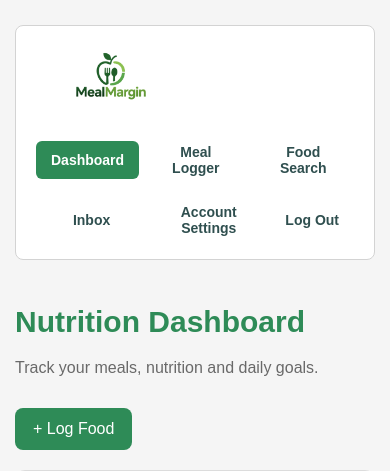
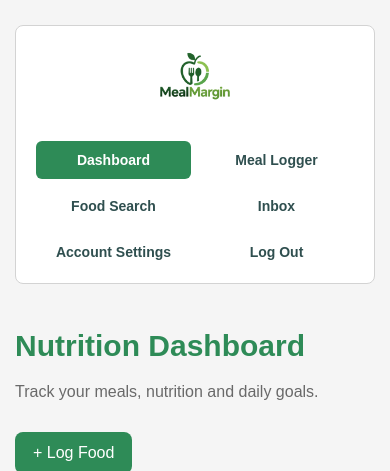
Before and after one commit to Adrian-nh-707/calorie-tracker, a Spring app: template src/main/resources/templates/dashboard.html in a window 390 px wide. Shown: the top 471 px of the page. Run offline with Thymeleaf, Linux system fonts and the light colour scheme; the template is opened without the code that fills it, so the values that code supplies are empty; some of the project's set-up classes (security, data sources, template engines, error pages and the like) are left out, and stand-ins take their place.

Commit message:
navigation and nutrition chart ui changes

```diff
--- a/src/main/resources/static/css/navigation.css
+++ b/src/main/resources/static/css/navigation.css
@@ -95,17 +95,31 @@
 }
 
 @media (max-width: 600px) {
-    .app-nav-links {
-        width: 100%;
+    .app-nav {
+        flex-direction: column;
+        align-items: stretch;
     }
 
-    .nav-link {
-        flex: 1;
-        text-align: center;
+    .app-brand {
+        display: flex;
+        justify-content: center;
+        margin-bottom: 8px;
     }
 
     .brand-logo {
         width: 150px;
         height: 75px;
     }
+
+    .app-nav-links {
+        width: 100%;
+        display: grid;
+        grid-template-columns: 1fr 1fr;
+        gap: 8px;
+    }
+
+    .nav-link {
+        text-align: center;
+        width: 100%;
+    }
 }
--- a/src/main/resources/static/css/weekly-nutrition-chart.css
+++ b/src/main/resources/static/css/weekly-nutrition-chart.css
@@ -167,6 +167,13 @@
     min-width: 300px;
 }
 
+/* Flip tooltip to right edge when it would overflow the viewport */
+.weekly-tooltip.tooltip-right-aligned {
+    left: auto;
+    right: 0;
+    transform: none;
+}
+
 .weekly-bar-link:hover > .weekly-tooltip {
     opacity: 1;
     visibility: visible;
@@ -193,7 +200,8 @@
     padding: 12px 14px;
     box-shadow: 0 4px 15px rgba(0, 0, 0, 0.25);
     font-size: 12px;
-    white-space: nowrap;
+    white-space: normal;
+    overflow-wrap: break-word;
     position: relative;
 }
 
--- /dev/null
+++ b/src/main/resources/static/js/weekly-nutrition-chart.js
@@ -0,0 +1,22 @@
+/**
+ * Fix weekly nutrition chart tooltip overflow.
+ * When a tooltip would extend past the right edge of the viewport,
+ * flip it to align from the right edge instead.
+ */
+(function () {
+  document.querySelectorAll('.weekly-bar-link').forEach(function (link) {
+    var tooltip = link.querySelector(':scope > .weekly-tooltip');
+    if (!tooltip) return;
+
+    link.addEventListener('mouseenter', function () {
+      var rect = tooltip.getBoundingClientRect();
+      if (rect.right > window.innerWidth) {
+        tooltip.classList.add('tooltip-right-aligned');
+      }
+    });
+
+    link.addEventListener('mouseleave', function () {
+      tooltip.classList.remove('tooltip-right-aligned');
+    });
+  });
+})();
--- a/src/main/resources/templates/dashboard.html
+++ b/src/main/resources/templates/dashboard.html
@@ -11,6 +11,7 @@
     <link rel="stylesheet" th:href="@{/css/navigation.css}">
     <link rel="stylesheet" th:href="@{/css/weekly-nutrition-chart.css}">
     <link rel="stylesheet" th:href="@{/css/trainer-goal-recommendations.css}">
+    <script th:src="@{/js/weekly-nutrition-chart.js}" defer></script>
 </head>
 
 <body>
```
